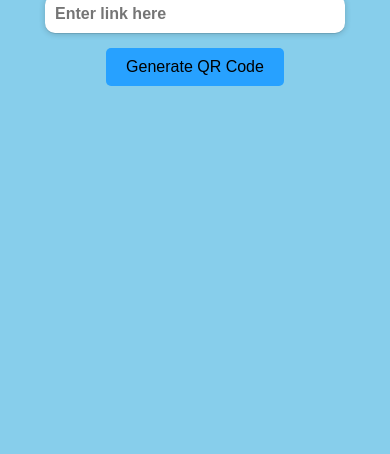
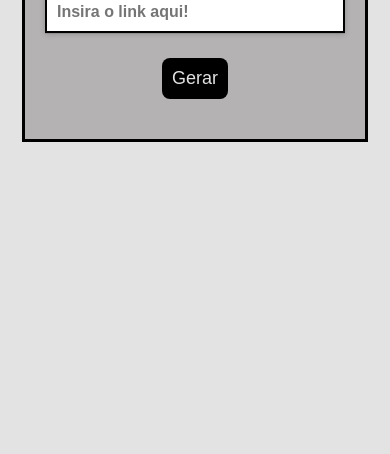
Before and after one commit to nameboytxt/QRGENERATE, a plain HTML site: page index.html in a window 390 px wide. Shown: the part 390-844 px from the top of the page. Drawn offline with Linux system fonts and the light colour scheme; a web font is replaced by a local one.

Commit message:
Add files via upload

```diff
--- a/index.html
+++ b/index.html
@@ -1,5 +1,6 @@
 <!DOCTYPE html>
-<html lang="en">
+<html lang="pt-br">
+
 <head>
     <meta charset="UTF-8">
     <meta name="viewport" content="width=device-width, initial-scale=1.0">
@@ -8,11 +9,19 @@
     <script src="https://cdnjs.cloudflare.com/ajax/libs/qrcodejs/1.0.0/qrcode.min.js"></script>
     <script src="script.js" defer></script>
 </head>
+
 <body>
-    <h2>Gerador QRCode!</h2>
-    <input type="text" id="link" placeholder="Enter link here">
-    <button onclick="generateQRCode()">Generate QR Code</button>
-    <div id="qrcode"></div>
-    <button id="download" style="display:none;" onclick="downloadQRCode()">Download QR Code</button>
+    <div class="container-qr-code">
+        <div class="conteiner-input-text">
+            <h2>Gerador QRCode!</h2>
+            <input type="text" id="link" placeholder="Insira o link aqui!">
+        </div>
+        <button onclick="generateQRCode()">Gerar</button>
+        <div class="qr-container">
+            <div id="qrcode"></div>
+            <button class="download" id="download" style="display:none;" onclick="downloadQRCode()">Download QR Code</button>
+        </div>
+    </div>
 </body>
+
 </html>
--- a/script.js
+++ b/script.js
@@ -3,11 +3,13 @@ function generateQRCode() {
   const qrCodeConteiner = document.getElementById("qrcode");
   qrCodeConteiner.innerHTML = "";
 
+
   if (link.trim() !== "") {
+    document.querySelector('.qr-container').classList.add('qr-visible')
     const qr = new QRCode(qrCodeConteiner, {
       text: link,
-      width: 200,
-      height: 200,
+      width: 150,
+      height: 150,
       colorDark : "#000",
 	    colorLight : "#fff",
     });
@@ -16,7 +18,10 @@ function generateQRCode() {
       const mensagemSucesso = document.createElement("p");
       mensagemSucesso.textContent = "QR code criado com sucesso ;)"
       mensagemSucesso.style.color = "black";
+      mensagemSucesso.style.fontSize = "0.6em"
+      mensagemSucesso.style.maxWidth = "15ch"
       mensagemSucesso.style.marginTop = "10px";
+      mensagemSucesso.style.marginLeft = "38px";
       qrCodeConteiner.appendChild(mensagemSucesso);
     }, 500);
   } else {
--- a/style.css
+++ b/style.css
@@ -1,3 +1,11 @@
+@import url('https://rsms.me/inter/inter.css');
+
+:root {
+    --cinza: #b4b2bc;
+    --branco: #e3e3e3;
+    --preto: #000;
+}
+
 * {
     margin: 0;
     padding: 0;
@@ -10,38 +18,63 @@ body {
     display: flex;
     flex-direction: column;
     height: 100vh;
-    background-color: #87CEEB;
+    background-color: var(--branco);
     font-size: 30px;
-    font-family: Arial, Helvetica, sans-serif;
+    font-family: 'Inter', sans-serif;
+}
+
+.container-qr-code {
+    background-color: #b4b2b2;
+    padding: 20px;
+    border: solid 3px var(--preto);
+    display: flex;
+    align-items: center;
+    margin: 0px 20px;
+}
+
+.conteiner-input-text h2 {
+    font-size: 1em;
 }
 
 input {
     padding: 10px;
     width: 300px;
     margin: 10px 0px;
-    border-radius: 10px;
-    border: none;
-    box-shadow: 0 1px 6px 0 rgba(0,0,0,0.2), 0 1px 0px 0 rgba(0,0,0,0.1);
+    border: solid 2px var(--preto);
+    box-shadow: 0 1px 6px 0 rgba(0, 0, 0, 0.2), 0 1px 0px 0 rgba(0, 0, 0, 0.1);
     outline: none;
     font-weight: 600;
     font-size: 16px;
 }
 
 button {
-    padding: 10px 20px;
-    background-color: #27a1ff;
-    color: #000;
+    color: var(--branco);
+    padding: 10px 10px;
+    background-color: var(--preto);
     border: none;
-    border-radius: 5px;
     cursor: pointer;
-    margin: 5px;
-    font-size: 16px;
+    margin-left: 5px;
+    margin-bottom: 5px;
+    margin-right: 5px;
+    font-size: 0.6em;
     font-weight: 500px;
-    transition-duration: 0.4s;
+    max-width: 200px;
+    max-height: 50px;
+    margin-top: 40px;
+    border-radius: 8px;
 }
 
-button:hover {
-    box-shadow: 0 1px 10px 0 rgba(0,0,0,0.2), 0 1px 9px 0 rgba(0,0,0,0.1);
+.qr-container {
+    border-radius: 10px;
+    display: flex;
+    flex-direction: column;
+    justify-content: center;
+    align-items: center;
+}
+
+.qr-container.qr-visible {
+    background-color: #cbcbcb;
+    border: solid var(--preto) 2px;
 }
 
 #qrcode {
@@ -56,5 +89,24 @@ button:hover {
 
 #download {
     display: none;
-    color: #000;
+    color: var(--branco);
+    margin-top: 0;
 }
+
+@media only screen and (max-width: 600px) {
+    .container-qr-code {
+        display: flex;
+        flex-direction: column;
+    }
+
+    button {
+        margin: 0;
+        margin-top: 15px;
+        margin-bottom: 10px;
+    }
+
+    #qrcode {
+        margin-top: 0px;
+        margin-bottom: 0px;
+    }
+}
```
